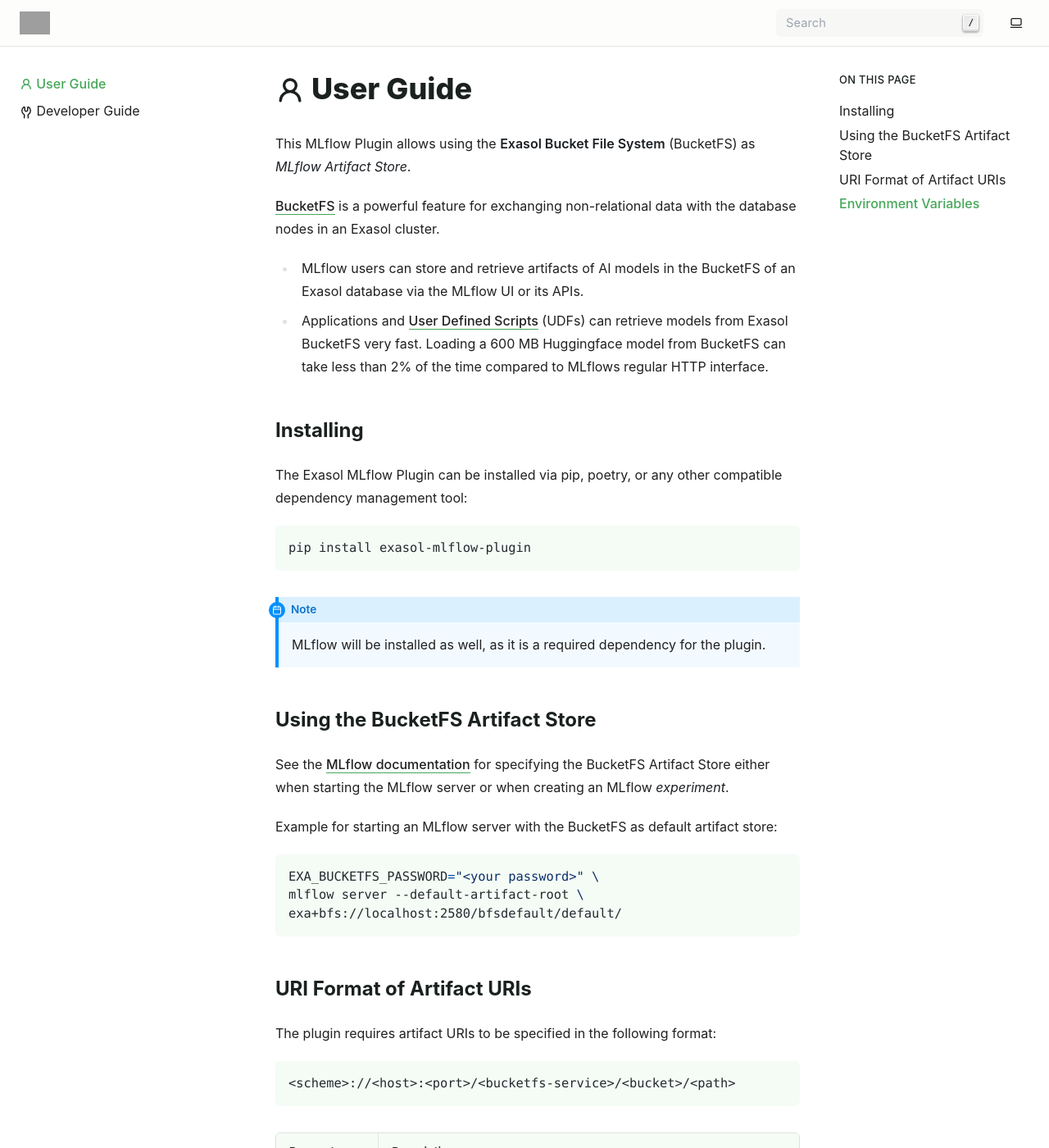
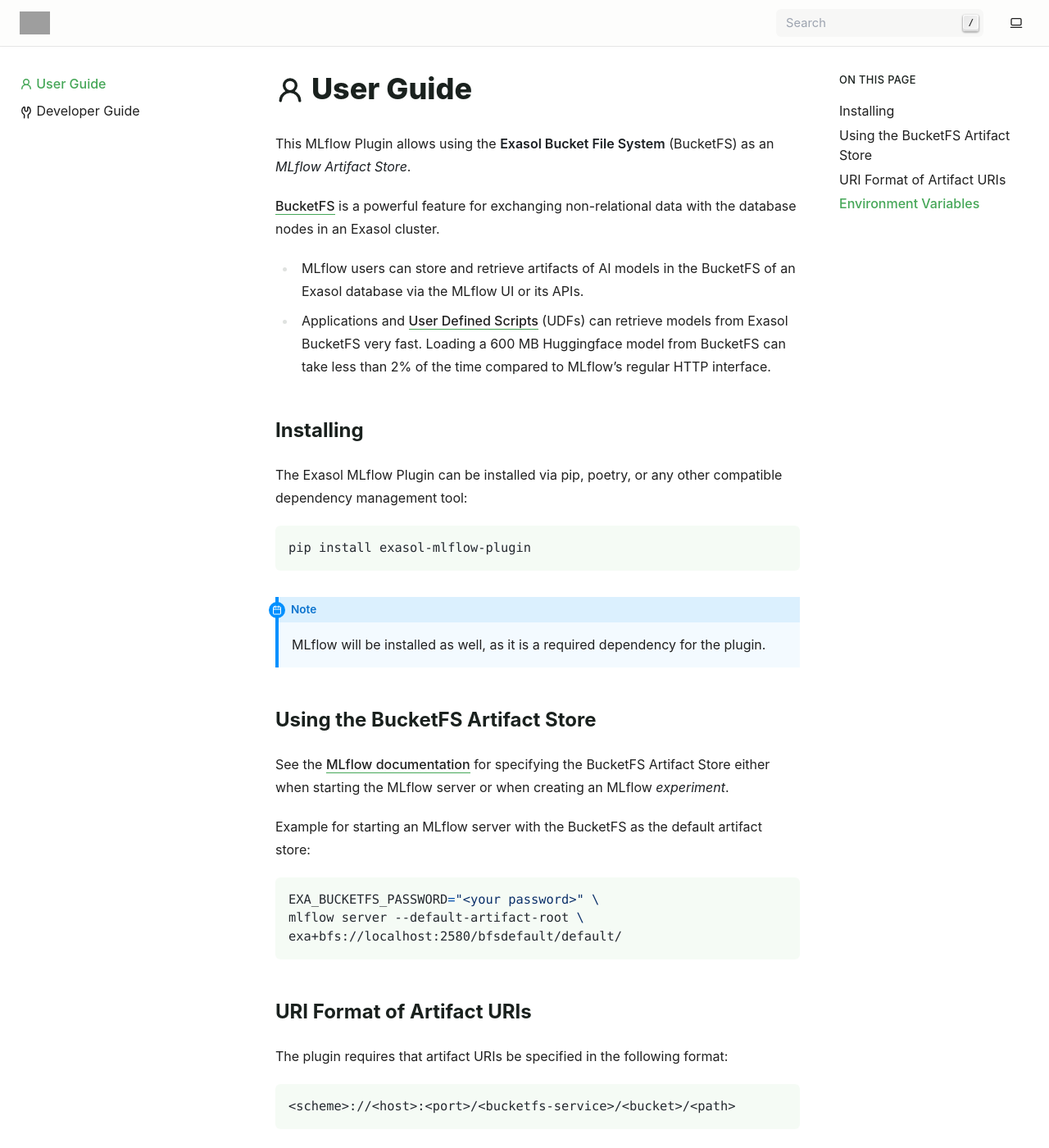
Before and after one commit to exasol/mlflow-plugin, a Sphinx documentation site: the page built from doc/user_guide.rst, in a window 1280 px wide and 1400 px high. Shown: the whole window at 82% size. Built offline with Sphinx 7.4.7, drawn with Linux system fonts in a browser that asks for light colours; pages that are not in the unit, such as notebooks, are missing from menus; some of the changed text lies outside the part shown; grey boxes are pictures that could not be loaded.

Commit message:
Apply suggestions from code review
Co-authored-by: Ariel Schulz <43442541+ArBridgeman@users.noreply.github.com>

```diff
--- a/doc/user_guide.rst
+++ b/doc/user_guide.rst
@@ -4,7 +4,7 @@
 ============================
 
 This MLflow Plugin allows using the **Exasol Bucket File System** (BucketFS)
-as *MLflow Artifact Store*.
+as an *MLflow Artifact Store*.
 
 `BucketFS
 <https://docs.exasol.com/db/latest/database_concepts/bucketfs/bucketfs.htm>`_
@@ -18,7 +18,7 @@
   <https://docs.exasol.com/db/latest/database_concepts/udf_scripts.htm>`_
   (UDFs) can retrieve models from Exasol BucketFS very fast.  Loading a 600 MB
   Huggingface model from BucketFS can take less than 2% of the time compared
-  to MLflows regular HTTP interface.
+  to MLflow's regular HTTP interface.
 
 
 Installing
@@ -43,7 +43,7 @@
 for specifying the BucketFS Artifact Store either when starting the MLflow
 server or when creating an MLflow *experiment*.
 
-Example for starting an MLflow server with the BucketFS as default artifact
+Example for starting an MLflow server with the BucketFS as the default artifact
 store:
 
 .. code-block:: shell
@@ -55,7 +55,7 @@
 URI Format of Artifact URIs
 ---------------------------
 
-The plugin requires artifact URIs to be specified in the following format:
+The plugin requires that artifact URIs be specified in the following format:
 
 .. code-block:: shell
 
```
Also changed, not shown: other parts of doc/user_guide.rst (+2 -2 lines).
